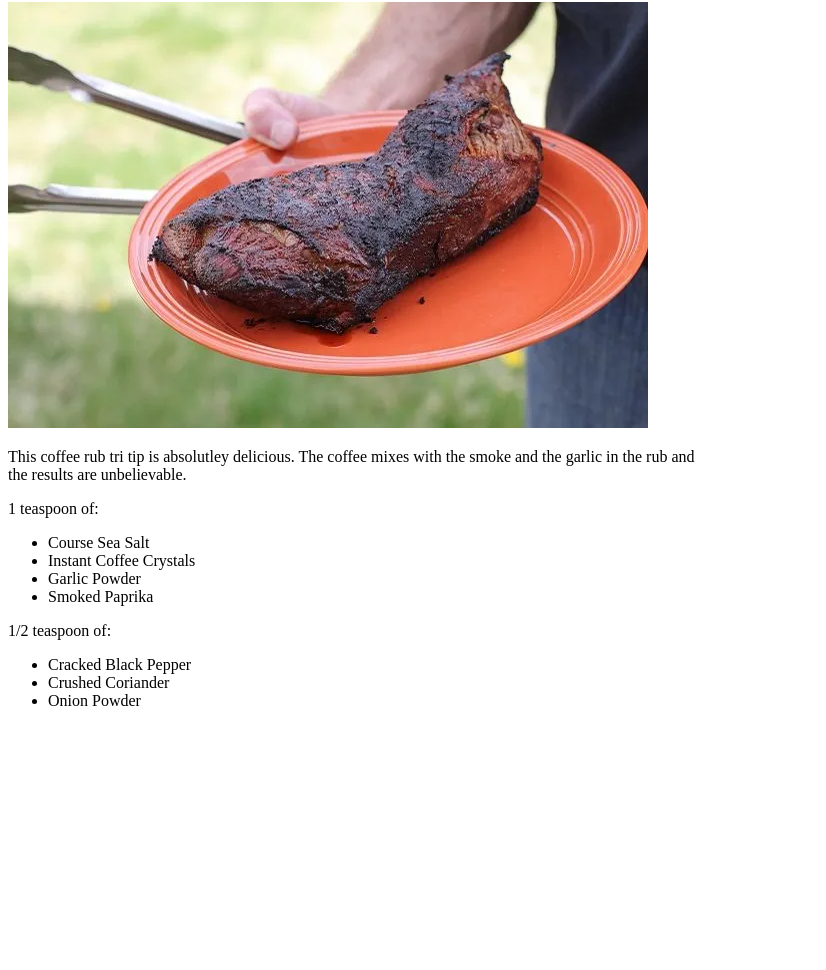
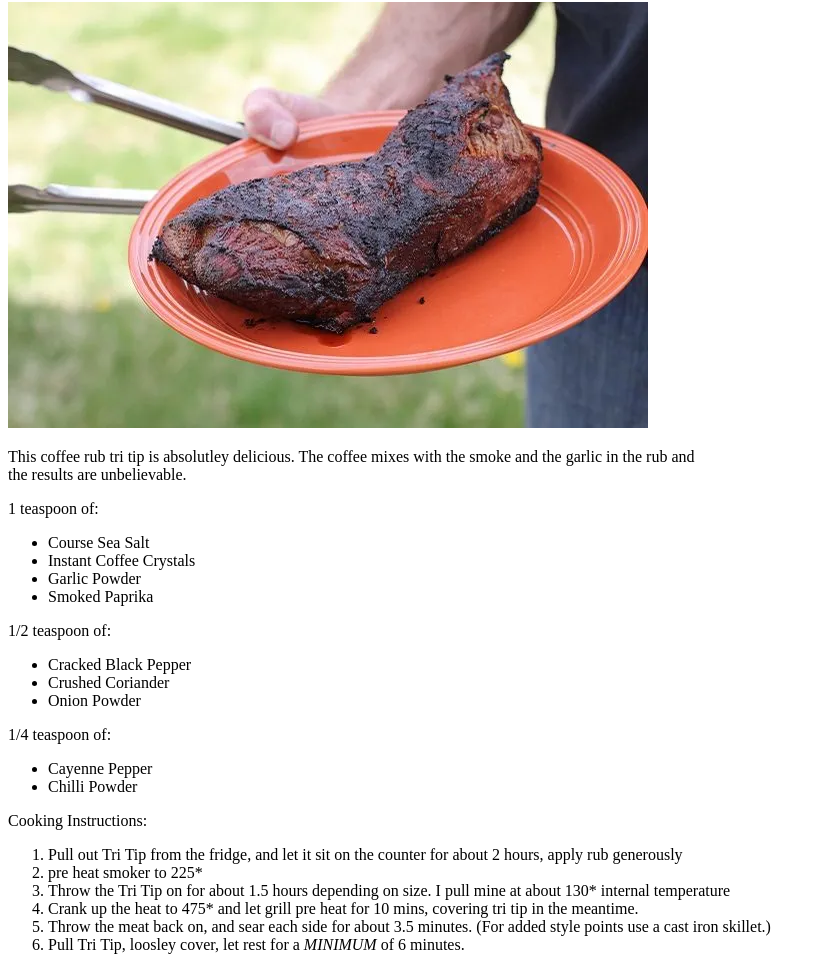
Before and after one commit to andrewstriano/odin-recipies, a plain HTML site: page recipes/tritip.html in a window 1280 px wide. Shown: the part 78-1048 px from the top of the page, without its empty margins (0-826 px from the left). Before the commit the page ends 804 px from the top, so only its background shows below. Drawn offline with Linux system fonts and the light colour scheme.

Commit message:
Finish Tri Tip Recipe Page
Adds The rest of the Tri Tip ingrediants, and cooking procedures.

```diff
--- a/recipes/tritip.html
+++ b/recipes/tritip.html
@@ -23,5 +23,19 @@
             <li>Crushed Coriander</li>
             <li>Onion Powder</li>
         </ul>
+        <p>1/4 teaspoon of:</p>
+        <ul>
+            <li>Cayenne Pepper</li>
+            <li>Chilli Powder</li>
+        </ul>
+        <p>Cooking Instructions:</p>
+        <ol>
+            <li>Pull out Tri Tip from the fridge, and let it sit on the counter for about 2 hours, apply rub generously</li>
+            <li>pre heat smoker to 225*</li>
+            <li>Throw the Tri Tip on for about 1.5 hours depending on size. I pull mine at about 130* internal temperature</li>
+            <li>Crank up the heat to 475* and let grill pre heat for 10 mins, covering tri tip in the meantime.</li>
+            <li>Throw the meat back on, and sear each side for about 3.5 minutes. (For added style points use a cast iron skillet.)</li>
+            <li>Pull Tri Tip, loosley cover, let rest for a <em>MINIMUM</em> of 6 minutes.</li>
+        </ol>
 </body>
 </html>
```
